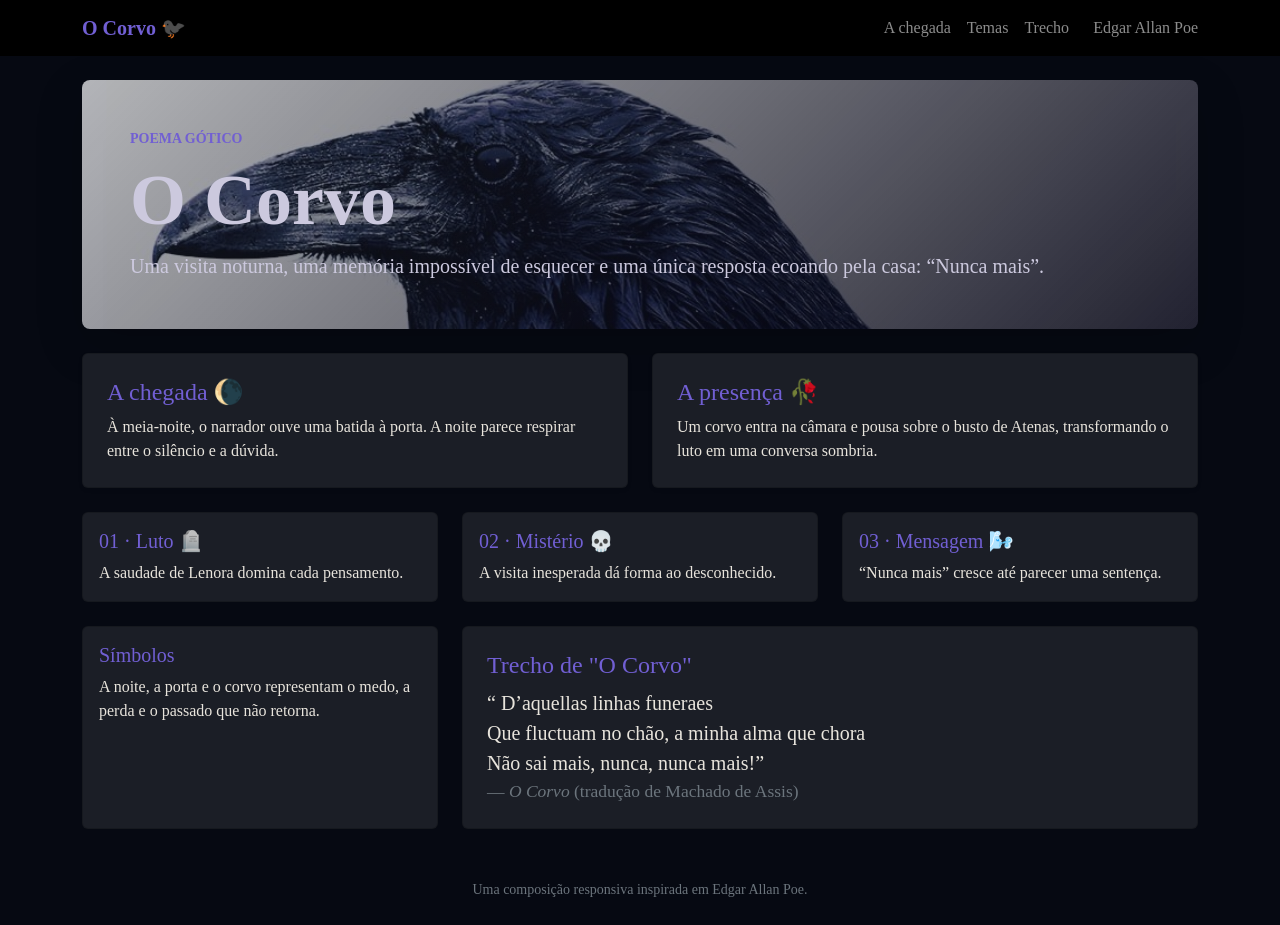
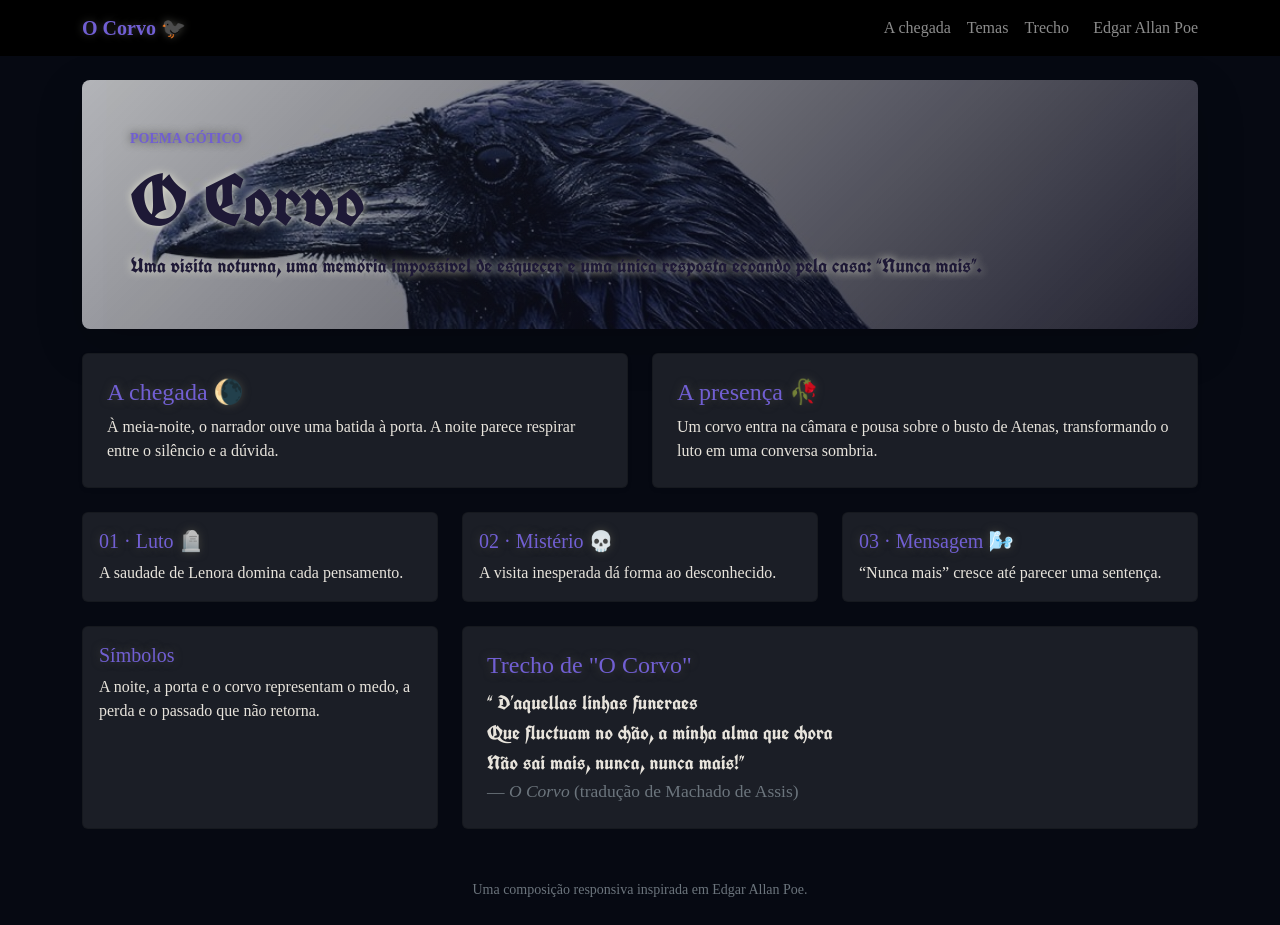
Before and after one commit to Fatmia001/Bootstrap, a plain HTML site: page index.html in a window 1280 px wide. Drawn offline with nearby package versions, Linux system fonts and the light colour scheme.

Commit message:
versão definitiva

```diff
--- a/index.html
+++ b/index.html
@@ -6,16 +6,29 @@
 		<title>O Corvo | Edgar Allan Poe</title>
 		<link href="https://cdn.jsdelivr.net/npm/bootstrap@5.3.3/dist/css/bootstrap.min.css" rel="stylesheet">
 		<style>
+			@font-face {
+    		font-family: titulo;
+    		src: url(./Fontes/UnifrakturCook-Bold.ttf);
+			}
 			body {
 				background: #060912;
-				color: #ccc9de;
+				color: #1e1936;
+				font-family: serif;
+			}
+
+			blockquote {
+				font-family: titulo;
+			}
+
+			footer {
 				font-family: serif;
 			}
 
 			.jumbotron-corvo {
 				background: linear-gradient(135deg, rgba(37, 41, 54, 0.325), rgba(4, 4, 21, 0.88)),
 					url('imagens/corvo.jpg') center/cover no-repeat;
-				font-family: serif;
+				font-family: titulo;
+				text-shadow: 0px 0px 8px #e1e1cf;
 			}
 
 			.card-corvo {
@@ -27,6 +40,7 @@
 			.texto-roxo {
 				color: #715fd3;
 				font-family: serif;
+				text-shadow: 0px 0px 8px #43433d;
 			}
 		</style>
 	</head>
```
Also changed, not shown: Fontes/UnifrakturCook-Bold.ttf (added), OFL.txt (added).
